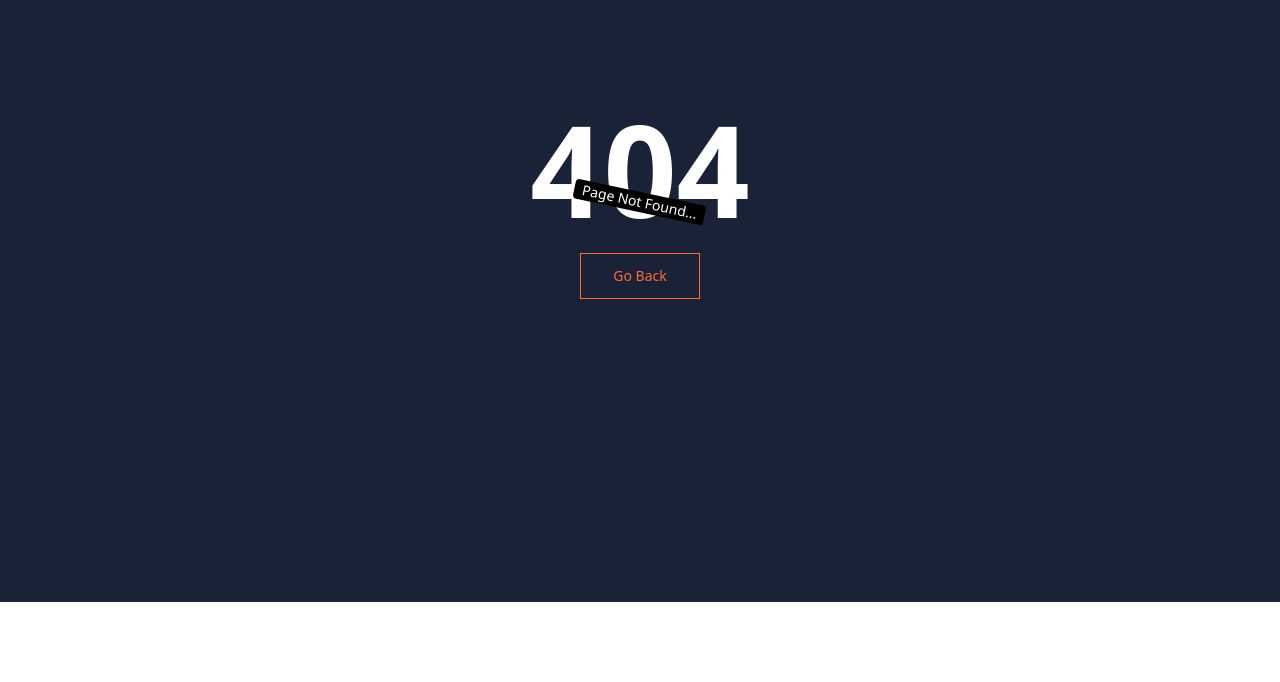
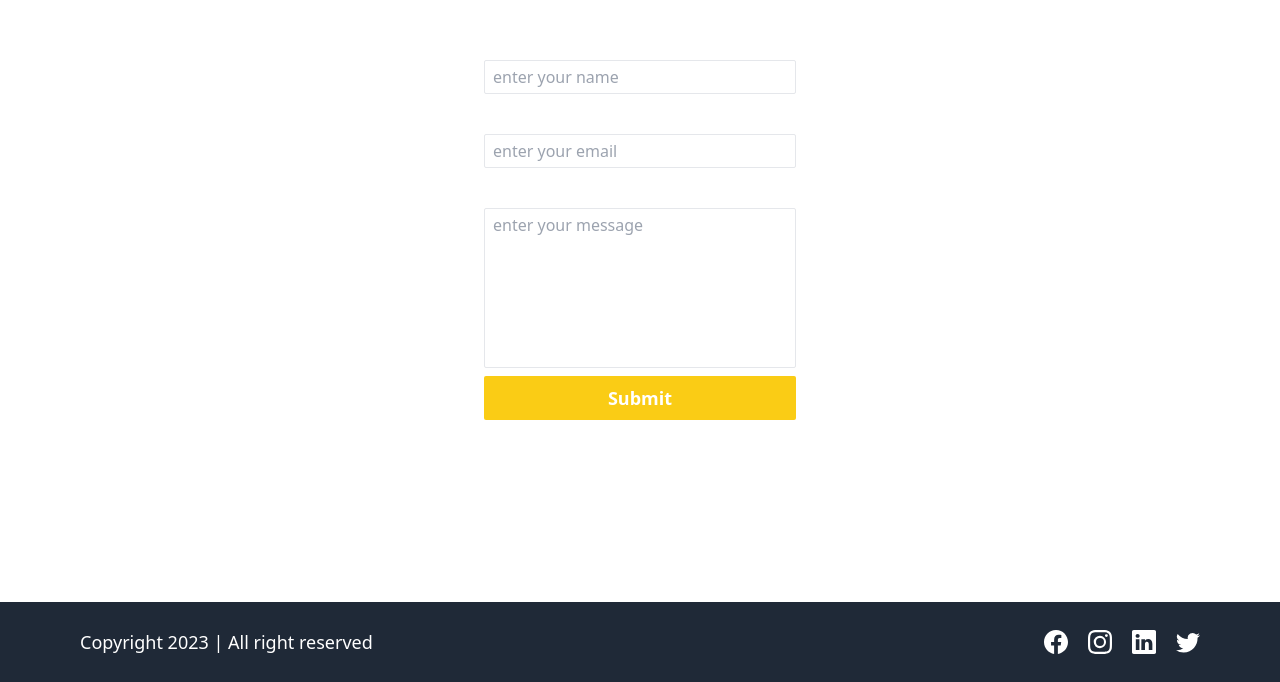
Before and after one commit to PrinceInScripts/lms-frontend, a React (Vite) app: page /contacts in a window 1280 px wide. Before the commit this address had no page. Shown: the part 198-880 px from the top of the page. Before the commit the page ends 800 px from the top, so only its background shows below. Built offline with nearby package versions, Linux system fonts and the light colour scheme.

Commit message:
Added contact page

```diff
--- a/src/App.jsx
+++ b/src/App.jsx
@@ -4,6 +4,7 @@
 import NotFound from "./pages/NotFound"
 import Signup from "./pages/Signup"
 import Signin from "./pages/Signin"
+import Contact from "./pages/Contact"
 
 
 function App() {
@@ -14,6 +15,7 @@
       <Route path="/about" element={<AboutUs/>}/>
       <Route path="/signup" element={<Signup/>}/>
       <Route path="/signin" element={<Signin/>}/>
+      <Route path="/contacts" element={<Contact/>}/>
       <Route path="*" element={<NotFound/>}/>
     </Routes>
   )
--- /dev/null
+++ b/src/pages/Contact.jsx
@@ -0,0 +1,112 @@
+import { useState } from "react";
+import toast from "react-hot-toast";
+
+import axiosInstance from "../config/axiosInstance";
+import { isEmail } from "../helpers/regexMatcher";
+import HomeLayout from "../layout/HomeLayout";
+
+function Contact() {
+
+    const [userInput, setUserInput] = useState({
+        name: "",
+        email: "",
+        message: ""
+    })
+
+    function handleInputChange(e) {
+        const {name, value} = e.target;
+        setUserInput({
+            ...userInput,
+            [name]: value
+        })
+    }
+
+    async function onFormSubmit(e)  {
+        e.preventDefault();
+        if(!userInput.email || !userInput.name || !userInput.message) {
+            toast.error("All fields are mandatory");
+            return;
+        }
+        if(!isEmail(userInput.email)) {
+            toast.error("Invalid email provided");
+            return;
+        }
+        console.log(userInput);
+        try {
+            const response = axiosInstance.post("/contact", userInput);
+            toast.promise(response, {
+                loading: "Submitting your query",
+                success: "Form submitted successfully",
+                error: "Failed to submit the form"
+            });
+            console.log(await response);
+            const responseData = await response;
+            console.log(responseData);
+            if(responseData?.data) {
+                setUserInput({
+                    email: "",
+                    name: "",
+                    message: ""
+                })
+            }
+        } catch(error) {
+            toast.error("operation failed....");
+        }
+    }
+    return (
+        <HomeLayout>
+            <div className="flex items-center justify-center h-[100vh]">
+                <form onSubmit={onFormSubmit} noValidate className="flex flex-col items-center justify-center gap-2 p-5 w-[22rem] rounded-md text-white ">
+                    <h1 className="text-3xl font-semibold">Contact form</h1>
+                    <div className="flex flex-col gap-1 w-full">
+                        <label htmlFor="name" className="text-xl font-semibold">
+                            Name
+                        </label>
+                        <input
+                            id="name"
+                            className="bg-white border px-2 py-1 rounded-sm text-black"
+                            type="text"
+                            placeholder="enter your name"
+                            name="name"
+                            onChange={handleInputChange}
+                            value={userInput.name}
+                        />
+                    </div>
+                    <div className="flex flex-col gap-1 w-full">
+                        <label htmlFor="email" className="text-xl font-semibold">
+                            Email
+                        </label>
+                        <input
+                            id="email"
+                            className="bg-white border px-2 py-1 rounded-sm text-black"
+                            type="email"
+                            placeholder="enter your email"
+                            name="email"
+                            onChange={handleInputChange}
+                            value={userInput.email}
+                        />
+                    </div>
+                    <div className="flex flex-col gap-1 w-full">
+                        <label htmlFor="message" className="text-xl font-semibold">
+                            Message
+                        </label>
+                        <textarea
+                            id="message"
+                            className="bg-white border px-2 py-1 rounded-sm resize-none h-40 text-black"
+                            type="text"
+                            placeholder="enter your message"
+                            name="message"
+                            onChange={handleInputChange}
+                            value={userInput.message}
+                        />
+                    </div>
+                    <button type="submit" className="w-full bg-yellow-400 hover:bg-yellow-500 transition-all ease-in-out duration-300 rounded-sm py-2 font-semibold text-lg cursor-pointer">
+                        Submit
+                    </button>
+                </form>
+            </div>
+        </HomeLayout>
+    )
+}
+
+export default Contact;
```
